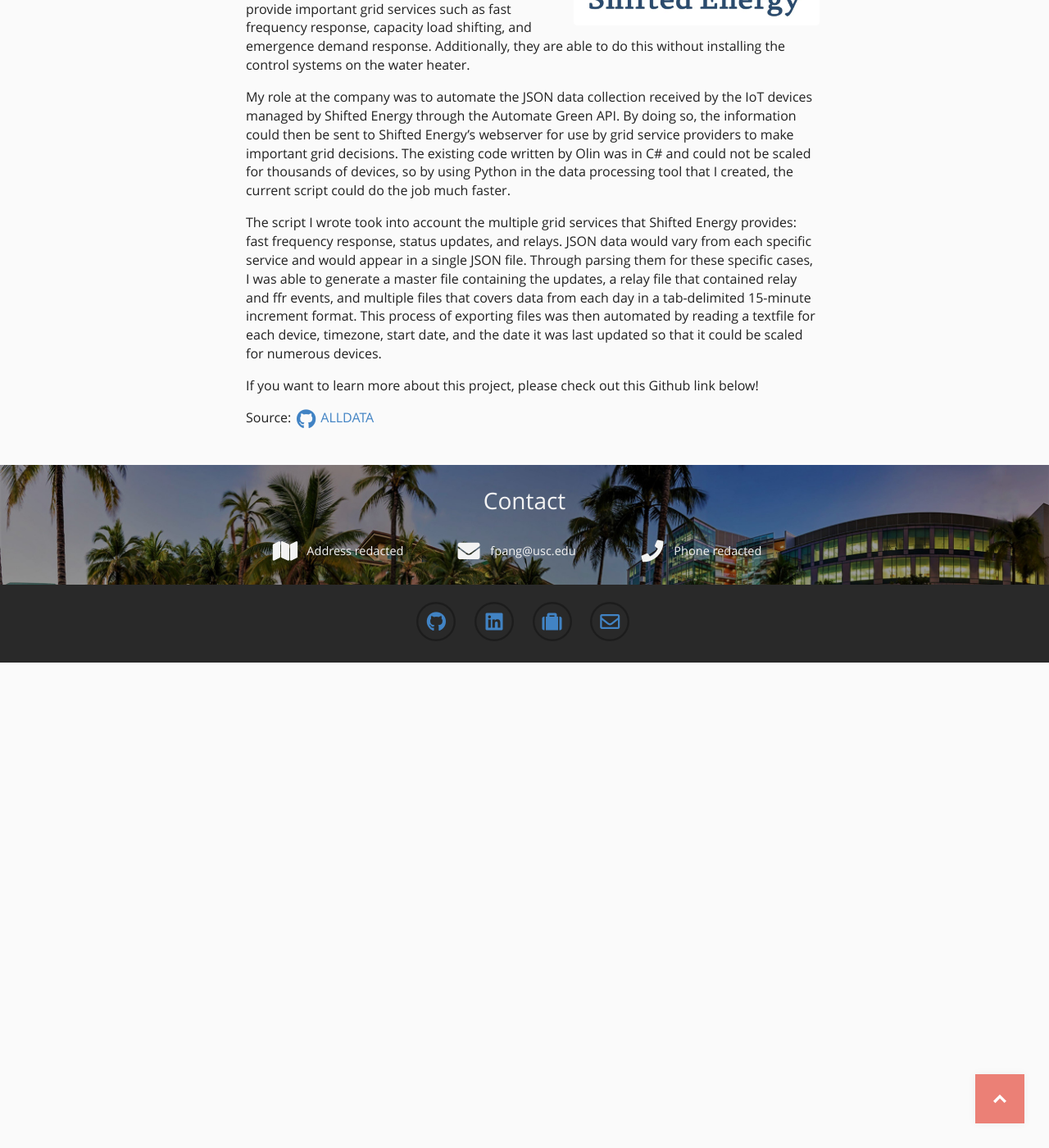
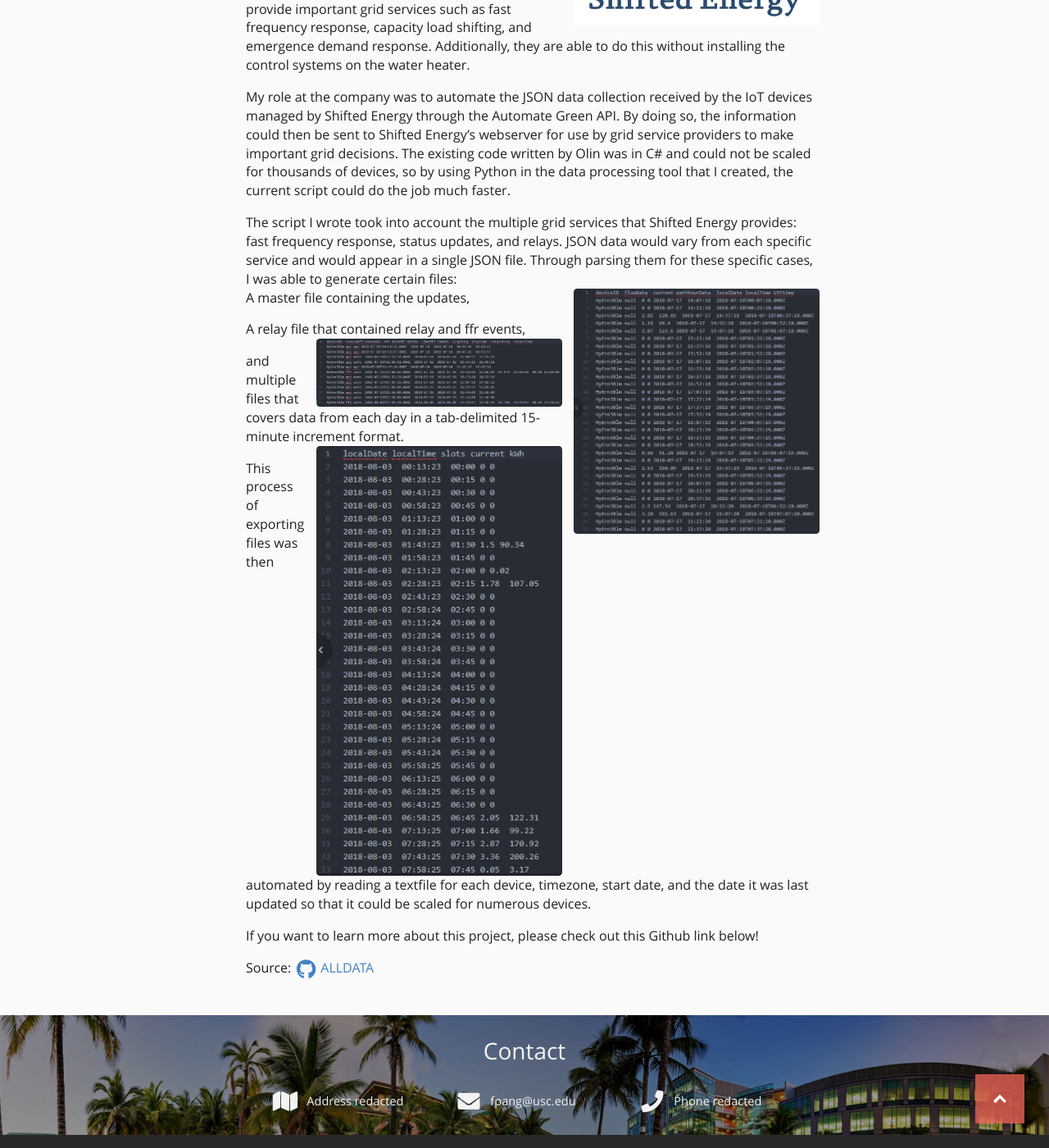
Before and after one commit to fpang0502/frankpang.github.io, a Jekyll site: the page built from projects/shifted_energy.md, in a window 1280 px wide and 1400 px high, scrolled down 447 px. Shown: the whole window at 82% size. Built offline with Jekyll 4.4.1, drawn with Linux system fonts in a browser that asks for light colours; nearby versions of some CDN libraries.

Commit message:
updated project

```diff
--- a/projects/shifted_energy.md
+++ b/projects/shifted_energy.md
@@ -24,7 +24,14 @@
 My role at the company was to automate the JSON data collection received by the IoT devices managed by Shifted Energy through the Automate Green API. By doing so, the information could then be sent to Shifted Energy's webserver for use by grid service providers to make important grid decisions. The existing code written by Olin was in C# and could not be scaled for thousands of devices, so by using Python in the data processing tool that I created, the current script could do the job much faster.
 
 
-The script I wrote took into account the multiple grid services that Shifted Energy provides: fast frequency response, status updates, and relays. JSON data would vary from each specific service and would appear in a single JSON file. Through parsing them for these specific cases, I was able to generate a master file containing the updates, a relay file that contained relay and ffr events, and multiple files that covers data from each day in a tab-delimited 15-minute increment format. This process of exporting files was then automated by reading a textfile for each device, timezone, start date, and the date it was last updated so that it could be scaled for numerous devices.
+The script I wrote took into account the multiple grid services that Shifted Energy provides: fast frequency response, status updates, and relays. JSON data would vary from each specific service and would appear in a single JSON file. Through parsing them for these specific cases, I was able to generate certain files:
+A master file containing the updates, <img class class="ui medium right floated rounded image" src="../images/master.png">
+
+A relay file that contained relay and ffr events, <img class class="ui medium right floated rounded image" src="../images/relay.png">
+
+and multiple files that covers data from each day in a tab-delimited 15-minute increment format. <img class class="ui medium right floated rounded image" src="../images/increment.png">
+
+This process of exporting files was then automated by reading a textfile for each device, timezone, start date, and the date it was last updated so that it could be scaled for numerous devices.
 
 
 If you want to learn more about this project, please check out this Github link below!
```
Also changed, not shown: images/increment.png (added), images/master.png (added), images/relay.png (added).
